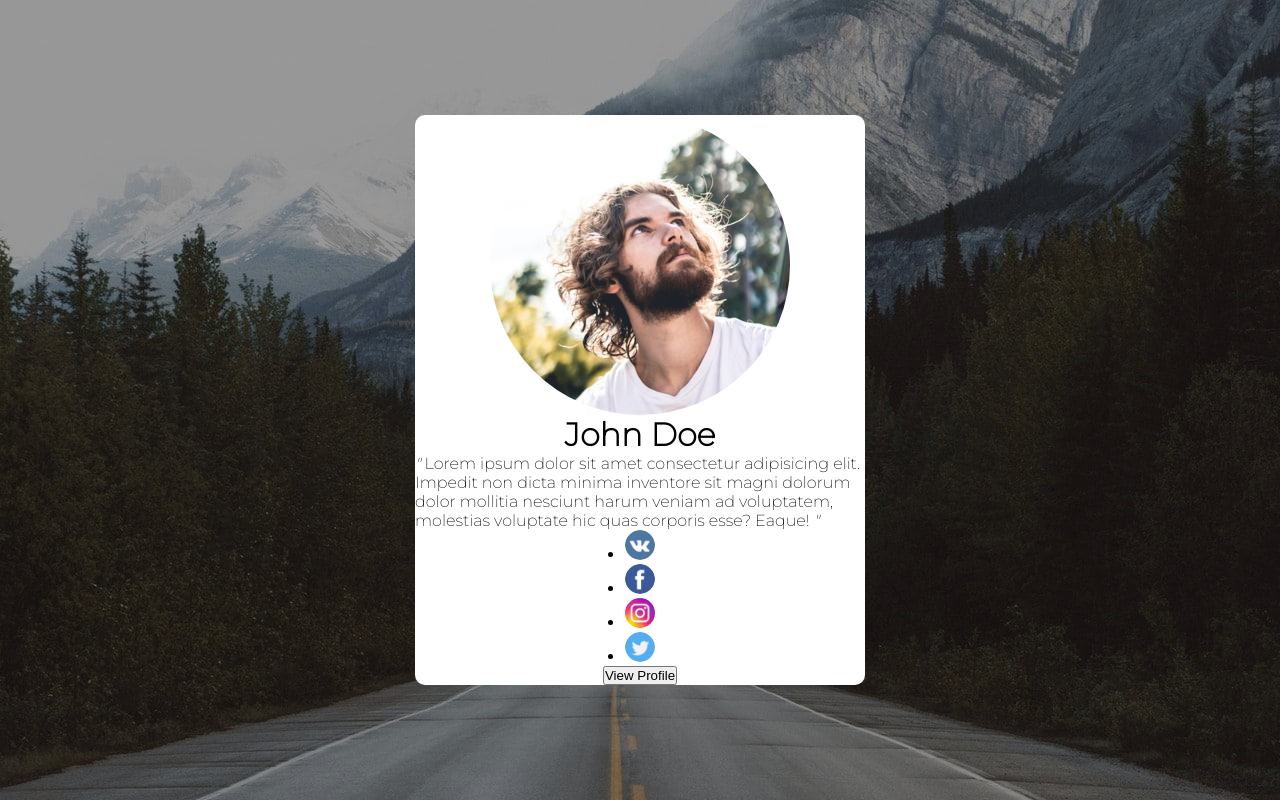
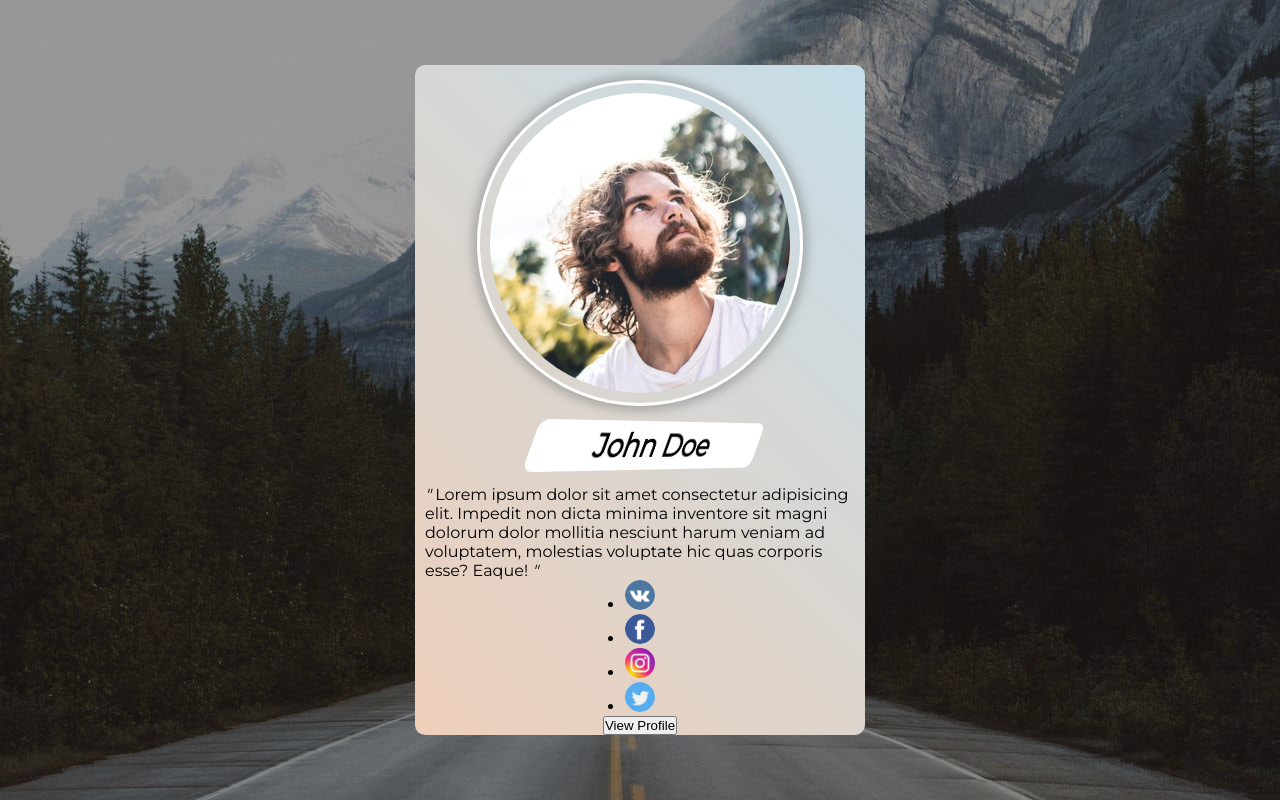
Before and after one commit to SergeyKiselev2001/css-course, a Vue app: page / in a window 1280 px wide. Built offline with nearby package versions, Linux system fonts and the light colour scheme.

Commit message:
добавил стилей форме

```diff
--- a/src/App.vue
+++ b/src/App.vue
@@ -56,7 +56,7 @@ export default {
 
 <style>
 
-@import url('https://fonts.googleapis.com/css2?family=Montserrat:wght@200&display=swap');
+@import url('https://fonts.googleapis.com/css2?family=Montserrat&display=swap');
 
 
 *{
@@ -103,12 +103,38 @@ export default {
   flex-direction: column;
   align-items: center;
   justify-content: space-between;
+  background: linear-gradient(45deg, #EECFBA, #C5DDE8);
 }
 
 .card-img{
   height: 300px;
-  width: auto;
+  width: 300px;
+  border: 3px solid white;
+  padding: 10px;
+  object-fit: cover;
   border-radius: 50%;
+  margin-top: 15px;
+  box-shadow: 0 0 10px 5px rgba(95, 95, 95, 0.37);
+
+}
+
+.card-heading {
+  font-size: 32px;
+  margin: 15px;
+  font-weight: 600;
+  border-radius: 10px;
+  width: 60%;
+  display: flex;
+  justify-content: center;
+  padding: 5px 15px;
+  background-color: rgb(255, 255, 255);
+
+  transform: perspective(1000px) skewX(-20deg) rotateY(40deg) translate(20px, 0px);
+}
+
+.card-paragraph {
+  font-size: 16px;
+  padding: 0px 10px;
 }
 
 </style>
```
